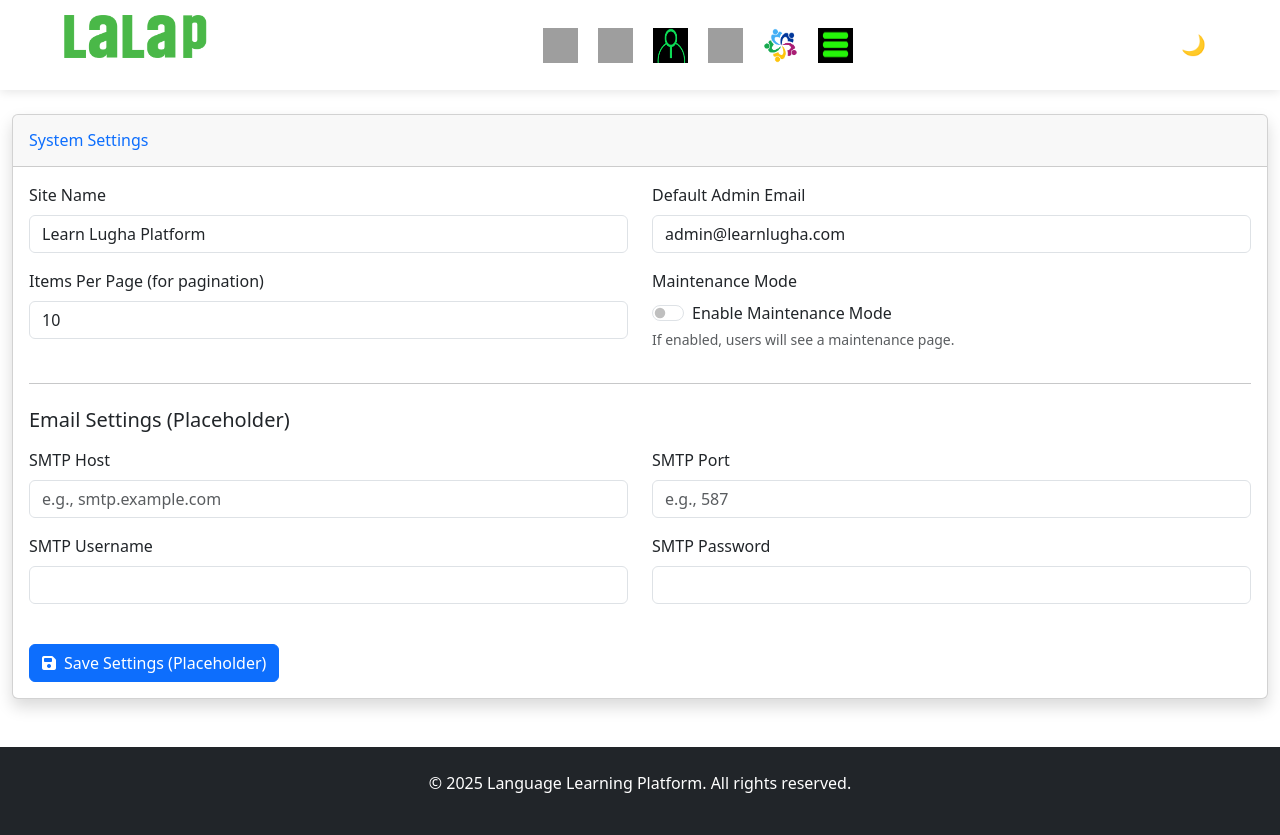
After one commit to JohnerIX/Language-learning-platform, a PHP site: page /systemsettings.php in a window 1280 px wide. The commit adds this page. Run offline with PHP 8.4, Linux system fonts and the light colour scheme; the visitor is signed in with stand-in values (Sample User, id 1); some libraries are stand-ins or nearby versions; grey boxes are pictures that could not be loaded.

Commit message:
Feature: Add system settings placeholder and implement contact form backend
This commit introduces a placeholder page for system settings in the admin
area and implements the backend functionality for the contact form,
including email notifications.

Key changes:

1.  **`systemsettings.php` (Placeholder):**
    *   I created a new admin page `systemsettings.php` with standard admin
        authentication and layout.
    *   It includes a form with placeholder fields for common system settings
        (e.g., Site Name, Admin Email, Maintenance Mode).
    *   The form includes CSRF token protection.
    *   PHP logic for form submission is present but currently only provides
        feedback via SweetAlert; actual data saving is not yet implemented.

2.  **Contact Form Backend (`process_contact.php`):**
    *   I enhanced `process_contact.php` to process contact form submissions.
    *   It validates submitted data (name, email, subject, message, terms).
    *   It sends an email to `isaacvital44@gmail.com` using PHP's `mail()`
        function, containing all form details.
    *   It sets appropriate `From` and `Reply-To` headers for the email.
    *   It provides user feedback via SweetAlert session messages based on
        the success or failure of the email sending process.
    *   It includes server-side logging for `mail()` function failures.
    *   It redirects users back to the contact page after submission.

3.  **`contact.php` Update:**
    *   I added a CSRF token hidden field to the contact form to work with
        the updated `process_contact.php`.

These changes provide a foundational `systemsettings.php` page for future
development and make the website's contact form operational.

```diff
--- a/contact.php
+++ b/contact.php
@@ -140,6 +140,7 @@
                     <p>Fill out the form below and we'll get back to you as soon as possible.</p>
 
                     <form id="contactForm" class="contact-form" action="process_contact.php" method="POST">
+                        <input type="hidden" name="csrf_token" value="<?= $_SESSION['csrf_token'] ?? '' ?>">
                         <div class="form-group">
                             <label for="name">Full Name <span class="required">*</span></label>
                             <input type="text" id="name" name="name" placeholder="Your full name" required>
--- a/index.php
+++ b/index.php
@@ -33,11 +33,6 @@ try {
     <meta name="viewport" content="width=device-width, initial-scale=1.0">
     <meta name="description" content="Language Learning Platform for East African Languages">
     <title>Learn Lugha - Language Learning Platform</title>
-<!-- Bootstrap CSS (if needed) -->
-    <link href="https://cdn.jsdelivr.net/npm/bootstrap@5.3.0/dist/css/bootstrap.min.css" rel="stylesheet">
-    <!-- Font Awesome -->
-    <link rel="stylesheet" href="https://cdnjs.cloudflare.com/ajax/libs/font-awesome/6.4.0/css/all.min.css">
-    <link rel="stylesheet" href="https://cdnjs.cloudflare.com/ajax/libs/font-awesome/6.4.0/css/all.min.css">
     <link rel="stylesheet" href="casc.css">
     <link rel="stylesheet" href="cascade.css">
     <!-- Google Translate Script -->
--- /dev/null
+++ b/systemsettings.php
@@ -0,0 +1,151 @@
+<?php
+require_once __DIR__ . '/includes/config.php';
+require_once __DIR__ . '/includes/admin-auth.php'; // Ensures admin is logged in
+
+$pageTitle = "System Settings - Admin";
+require __DIR__ . '/includes/header.php';
+
+// In a real application, you would fetch current settings from a database here.
+$current_settings = [
+    'site_name' => 'Learn Lugha Platform',
+    'site_email' => 'admin@learnlugha.com',
+    'maintenance_mode' => false,
+    'items_per_page' => 10
+];
+
+// Placeholder for handling form submission - no actual saving in this step
+if ($_SERVER['REQUEST_METHOD'] === 'POST') {
+    // Basic CSRF check
+    if (!isset($_POST['csrf_token']) || !hash_equals($_SESSION['csrf_token'] ?? '', $_POST['csrf_token'])) {
+        $_SESSION['error_message'] = "Invalid CSRF token.";
+    } else {
+        // Process and sanitize inputs (example)
+        $current_settings['site_name'] = sanitize_input($_POST['site_name'] ?? $current_settings['site_name']);
+        $current_settings['site_email'] = sanitize_input($_POST['site_email'] ?? $current_settings['site_email']);
+        $current_settings['maintenance_mode'] = isset($_POST['maintenance_mode']);
+        $current_settings['items_per_page'] = (int)($_POST['items_per_page'] ?? $current_settings['items_per_page']);
+
+        // In a real app, save these to database or a config file.
+        // For now, just show a success message.
+        $_SESSION['success_message'] = "Settings updated (Placeholder - not actually saved).";
+        // log_admin_activity("Updated system settings (placeholder)");
+
+        // Redirect to prevent form resubmission
+        header("Location: systemsettings.php");
+        exit();
+    }
+    // If CSRF check failed and error message was set, redirect to show it
+    if (isset($_SESSION['error_message'])) {
+        header("Location: systemsettings.php");
+        exit();
+    }
+}
+?>
+
+<div class="container-fluid py-4">
+    <!-- SweetAlert Display Script (if not globally handled by header for all admin pages) -->
+    <script>
+    document.addEventListener('DOMContentLoaded', function() {
+        <?php if (isset($_SESSION['error_message'])): ?>
+            Swal.fire({ icon: 'error', title: 'Oops...', text: '<?= addslashes($_SESSION['error_message']) ?>'});
+            <?php unset($_SESSION['error_message']); ?>
+        <?php endif; ?>
+        <?php if (isset($_SESSION['success_message'])): ?>
+            Swal.fire({ icon: 'success', title: 'Success!', text: '<?= addslashes($_SESSION['success_message']) ?>'});
+            <?php unset($_SESSION['success_message']); ?>
+        <?php endif; ?>
+    });
+    </script>
+
+    <div class="card shadow mb-4">
+        <div class="card-header py-3">
+            <h6 class="m-0 font-weight-bold text-primary">System Settings</h6>
+        </div>
+        <div class="card-body">
+            <form method="POST" action="systemsettings.php">
+                <input type="hidden" name="csrf_token" value="<?= $_SESSION['csrf_token'] ?? '' ?>">
+
+                <div class="row">
+                    <div class="col-md-6">
+                        <div class="mb-3">
+                            <label for="site_name" class="form-label">Site Name</label>
+                            <input type="text" class="form-control" id="site_name" name="site_name"
+                                   value="<?= htmlspecialchars($current_settings['site_name']) ?>">
+                        </div>
+                    </div>
+                    <div class="col-md-6">
+                        <div class="mb-3">
+                            <label for="site_email" class="form-label">Default Admin Email</label>
+                            <input type="email" class="form-control" id="site_email" name="site_email"
+                                   value="<?= htmlspecialchars($current_settings['site_email']) ?>">
+                        </div>
+                    </div>
+                </div>
+
+                <div class="row">
+                    <div class="col-md-6">
+                        <div class="mb-3">
+                            <label for="items_per_page" class="form-label">Items Per Page (for pagination)</label>
+                            <input type="number" class="form-control" id="items_per_page" name="items_per_page"
+                                   value="<?= htmlspecialchars($current_settings['items_per_page']) ?>" min="1">
+                        </div>
+                    </div>
+                     <div class="col-md-6">
+                        <div class="mb-3">
+                            <label class="form-label">Maintenance Mode</label>
+                            <div class="form-check form-switch">
+                                <input class="form-check-input" type="checkbox" role="switch" id="maintenance_mode"
+                                       name="maintenance_mode" <?= $current_settings['maintenance_mode'] ? 'checked' : '' ?>>
+                                <label class="form-check-label" for="maintenance_mode">Enable Maintenance Mode</label>
+                            </div>
+                            <small class="form-text text-muted">If enabled, users will see a maintenance page.</small>
+                        </div>
+                    </div>
+                </div>
+
+                <hr>
+
+                <h5 class="mt-4 mb-3">Email Settings (Placeholder)</h5>
+                <div class="row">
+                    <div class="col-md-6">
+                        <div class="mb-3">
+                            <label for="smtp_host" class="form-label">SMTP Host</label>
+                            <input type="text" class="form-control" id="smtp_host" name="smtp_host" placeholder="e.g., smtp.example.com">
+                        </div>
+                    </div>
+                     <div class="col-md-6">
+                        <div class="mb-3">
+                            <label for="smtp_port" class="form-label">SMTP Port</label>
+                            <input type="number" class="form-control" id="smtp_port" name="smtp_port" placeholder="e.g., 587">
+                        </div>
+                    </div>
+                </div>
+                 <div class="row">
+                    <div class="col-md-6">
+                        <div class="mb-3">
+                            <label for="smtp_user" class="form-label">SMTP Username</label>
+                            <input type="text" class="form-control" id="smtp_user" name="smtp_user">
+                        </div>
+                    </div>
+                     <div class="col-md-6">
+                        <div class="mb-3">
+                            <label for="smtp_pass" class="form-label">SMTP Password</label>
+                            <input type="password" class="form-control" id="smtp_pass" name="smtp_pass">
+                        </div>
+                    </div>
+                </div>
+
+
+                <div class="mt-4">
+                    <button type="submit" class="btn btn-primary">
+                        <i class="fas fa-save me-2"></i>Save Settings (Placeholder)
+                    </button>
+                </div>
+            </form>
+        </div>
+    </div>
+</div>
+
+<?php
+require __DIR__ . '/includes/footer.php';
+?>
```
Also changed, not shown: admin-dashboard.php (+3 -5 lines), process_contact.php (+45 -15 lines).
